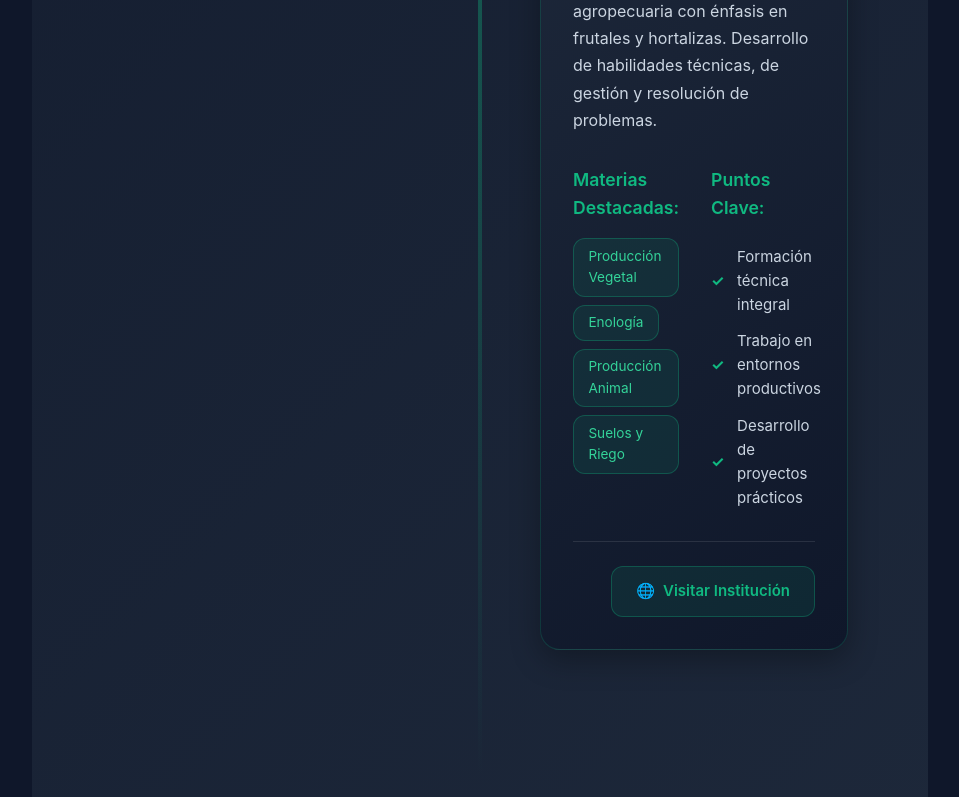
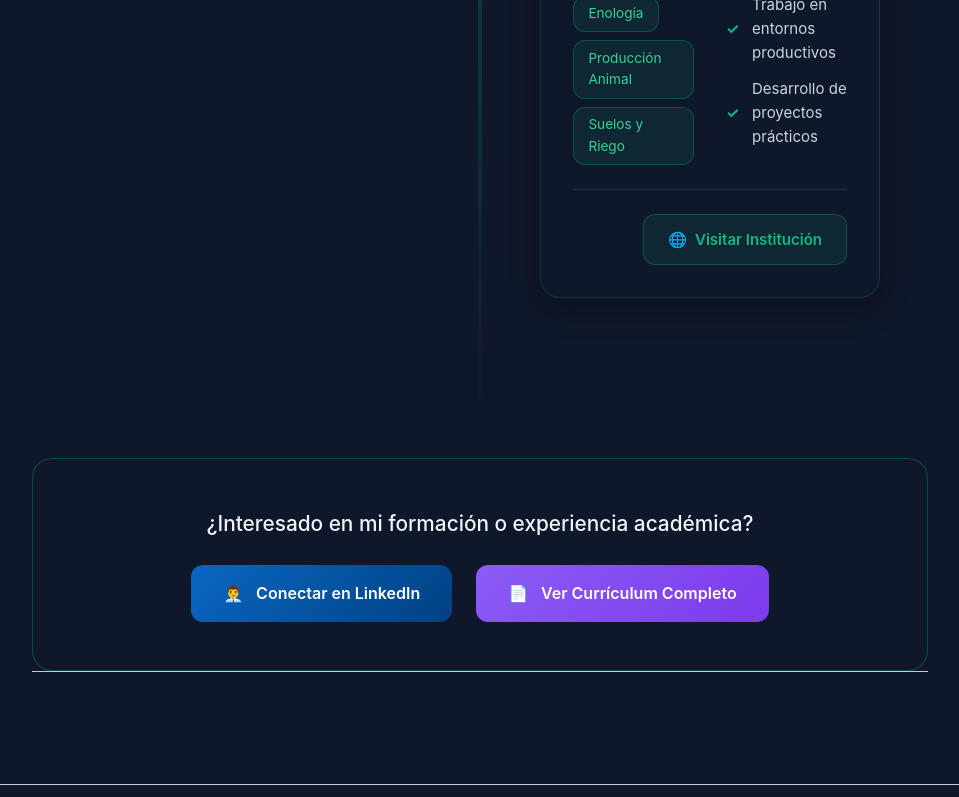
Before and after one commit to EzequielQ2004/Portafolio-Vuejs, a Vue app: page / in a window 1280 px wide. Shown: the part 2702-3499 px from the top of the page, without its empty margins (160-1119 px from the left). Built offline with nearby package versions, Linux system fonts and the light colour scheme.

Commit message:
Mejorar componente educación

```diff
--- a/src/components/EducacionComponente.vue
+++ b/src/components/EducacionComponente.vue
@@ -4,6 +4,7 @@ import { ref, computed } from 'vue';
 import iconUtn from '/src/assets/utn-icon.svg';
 import iconAgro from '/src/assets/agro-icon.svg';
 import iconCertificado from '/src/assets/certificate-icon.svg';
+import cvPdf from '/src/assets/cv.pdf';
 
 const educacion = ref([
   {
@@ -70,10 +71,10 @@ const animarElemento = (elemento) => {
   <section class="educacion-section" id="educacion">
     <div class="container">
       <!-- Header -->
-      <div class="section-header">
+      <!-- <div class="section-header">
         <h2 class="section-title">Mi Formación Académica</h2>
         <p class="section-subtitle">Una trayectoria de aprendizaje constante y desarrollo profesional</p>
-      </div>
+      </div> -->
 
       <!-- Timeline Principal -->
       <div class="timeline-container">
@@ -217,7 +218,7 @@ const animarElemento = (elemento) => {
             Conectar en LinkedIn
           </a>
           <a
-            href="/src/assets/cv.pdf"
+            :href="cvPdf"
             class="btn-cta cv"
             target="_blank"
             rel="noopener noreferrer"
@@ -233,13 +234,13 @@ const animarElemento = (elemento) => {
 
 <style scoped>
 .educacion-section {
-  padding: 5rem 2rem;
-  background: linear-gradient(135deg, #0f172a 0%, #1e293b 100%);
+  padding: 0;
+  background: #0f172a;
   position: relative;
   overflow: hidden;
 }
 
-.educacion-section::before {
+/* .educacion-section::before {
   content: '';
   position: absolute;
   top: 0;
@@ -247,11 +248,12 @@ const animarElemento = (elemento) => {
   right: 0;
   height: 1px;
   background: linear-gradient(90deg, transparent, #10b981, transparent);
-}
+} */
 
 .container {
   max-width: 1200px;
   margin: 0 auto;
+  padding: 0;
   position: relative;
   z-index: 1;
 }
@@ -383,7 +385,7 @@ const animarElemento = (elemento) => {
 
 /* Educación Card */
 .educacion-card {
-  background: linear-gradient(145deg, #1e293b, #0f172a);
+  background: #0f172a;
   border-radius: 20px;
   padding: 2rem;
   border: 1px solid rgba(16, 185, 129, 0.2);
@@ -700,9 +702,9 @@ const animarElemento = (elemento) => {
 .educacion-cta {
   text-align: center;
   padding: 3rem;
-  background: linear-gradient(135deg, rgba(16, 185, 129, 0.1), rgba(52, 211, 153, 0.05));
+  background: #0f172a;
   border-radius: 20px;
-  border: 2px dashed rgba(16, 185, 129, 0.3);
+  border: 1px solid rgba(16, 185, 129, 0.3);
 }
 
 .cta-text {
@@ -817,7 +819,7 @@ const animarElemento = (elemento) => {
 
 @media (max-width: 768px) {
   .educacion-section {
-    padding: 3rem 1rem;
+    padding: 0;
   }
 
   .section-title {
```
